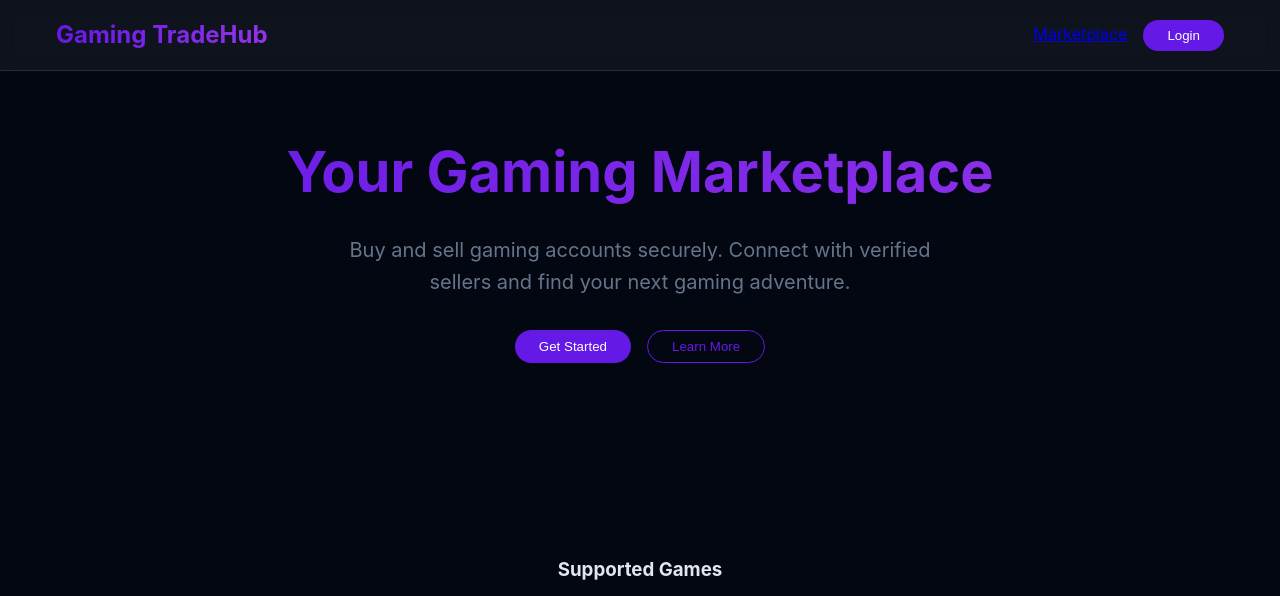
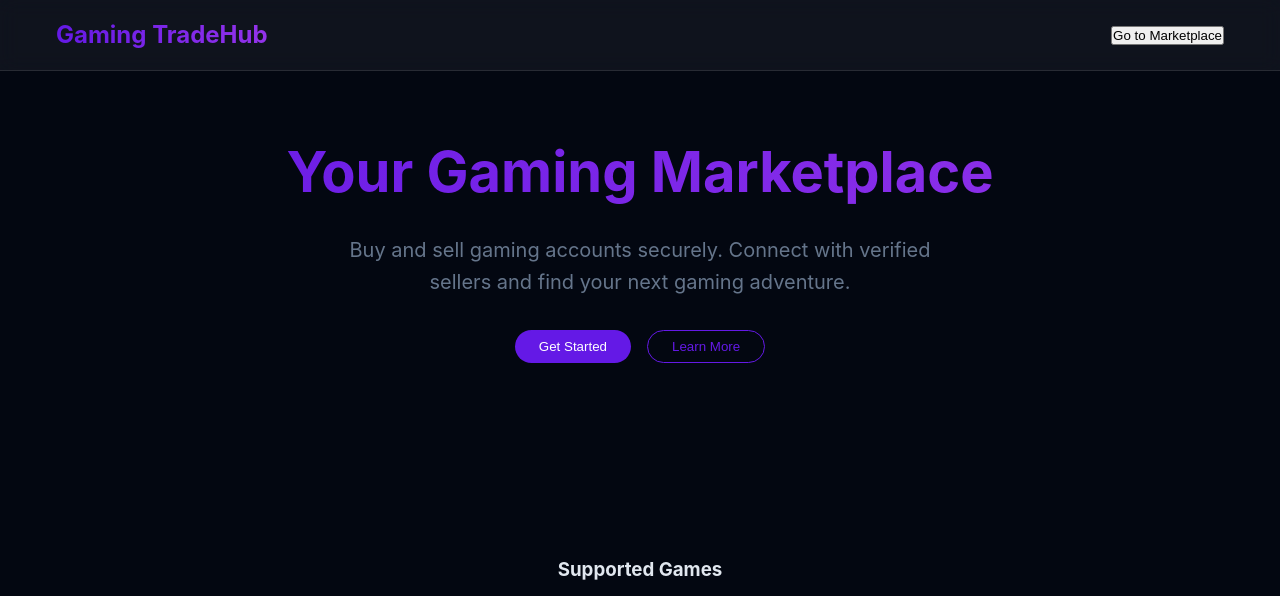
Before and after one commit to Surasss23/Gaming-TradeHub, a plain HTML site: page index.html in a window 1280 px wide. Shown: the top 596 px of the page. Drawn offline with Linux system fonts and the light colour scheme; no server answers.

Commit message:
Update index.html

```diff
--- a/index.html
+++ b/index.html
@@ -13,8 +13,7 @@
         <div class="container">
             <a href="#" class="logo">Gaming TradeHub</a>
             <div class="nav-links">
-                <a href="#marketplace" class="nav-link">Marketplace</a>
-                <button id="authButton" class="btn btn-primary">Login</button>
+                <button href="#marketplace" >Go to Marketplace</button>
             </div>
         </div>
     </nav>
```
